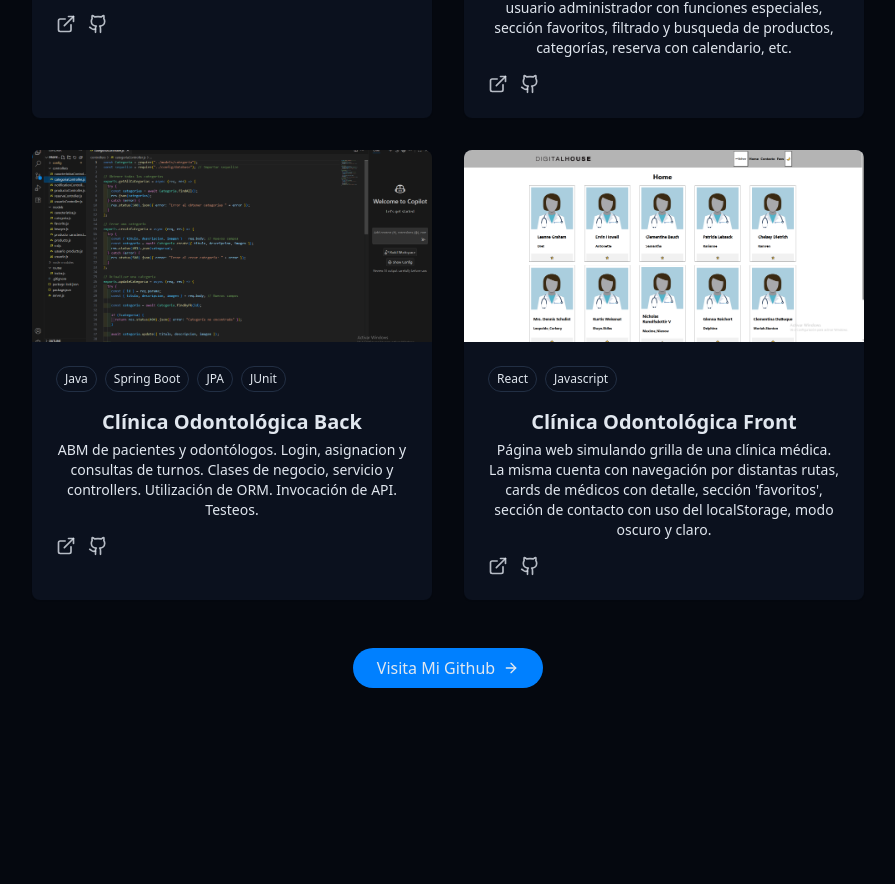
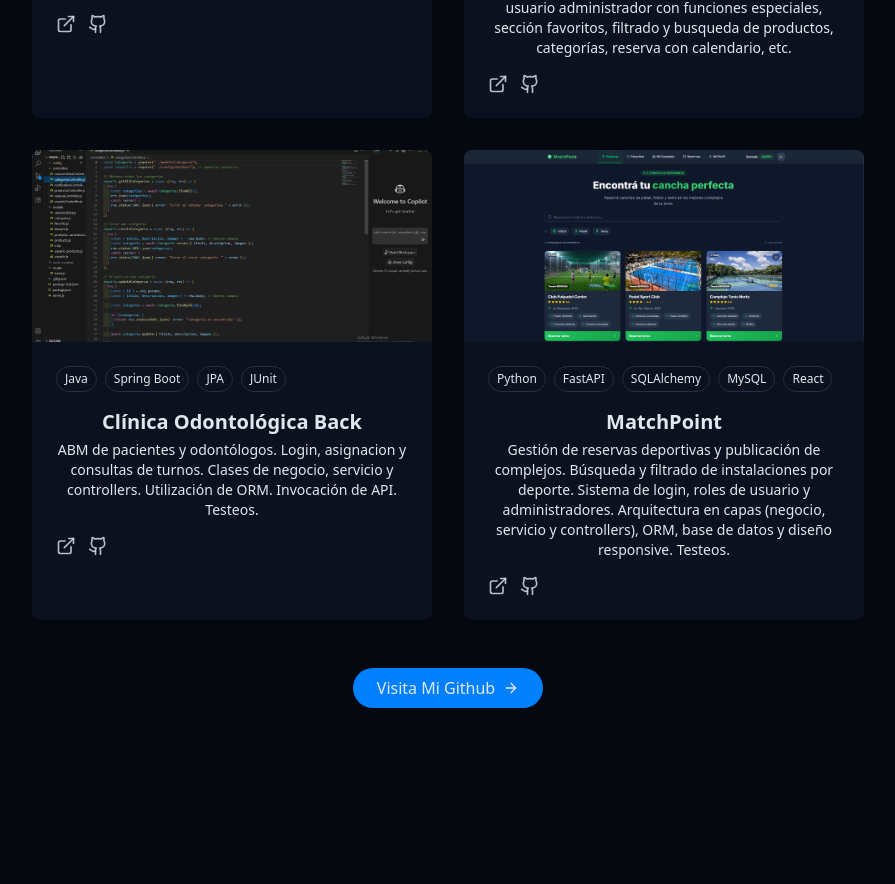
Before and after one commit to gonzaloleone/portfolio-gonzaloleone, a React (Vite) app: page / in a window 1280 px wide. Shown: the part 3186-4070 px from the top of the page, without its empty margins (192-1087 px from the left). Built offline with nearby package versions, Linux system fonts and the light colour scheme.

Commit message:
se agrega proyecto match-point

```diff
--- a/src/components/ProjectsSection.jsx
+++ b/src/components/ProjectsSection.jsx
@@ -33,6 +33,16 @@ const projects = [
   },
   {
     id: 4,
+    title: "MatchPoint",
+    description:
+      "Gestión de reservas deportivas y publicación de complejos. Búsqueda y filtrado de instalaciones por deporte. Sistema de login, roles de usuario y administradores. Arquitectura en capas (negocio, servicio y controllers), ORM, base de datos y diseño responsive. Testeos.",
+    image: "/media/proyecto-5.png",
+    tags: ["Python", "FastAPI", "SQLAlchemy", "MySQL", "React"],
+    demoUrl: "https://match-point-proyecto.vercel.app/",
+    githubUrl: "https://github.com/gonzaloleone/MatchPoint_Proyecto",
+},
+  /*{
+    id: 4,
     title: "Clínica Odontológica Front",
     description:
       "Página web simulando grilla de una clínica médica. La misma cuenta con navegación por distantas rutas, cards de médicos con detalle, sección 'favoritos', sección de contacto con uso del localStorage, modo oscuro y claro.",
@@ -41,6 +51,7 @@ const projects = [
     demoUrl: "#",
     githubUrl: "https://github.com/gonzaloleone/ctd-esp-fe3-final",
   },
+  */
 ];
 
 
```
Also changed, not shown: public/media/proyecto-5.png (added).
